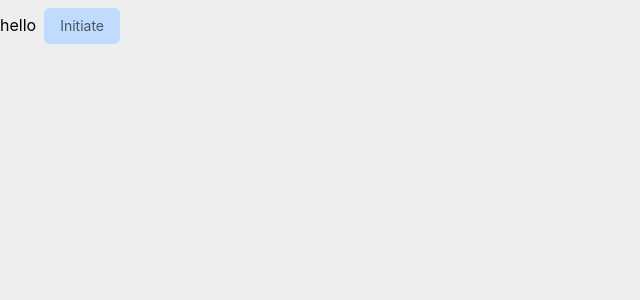
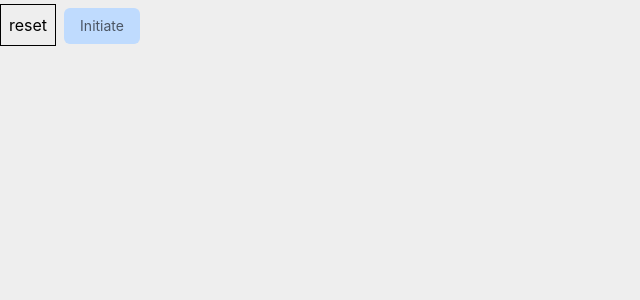
Before and after one commit to Chilap/group6, a Next.js app: page /shareScore in a window 1280 px wide. Shown: the top 300 px of the page, without its empty margins (0-640 px from the left). Built offline with nearby package versions, Linux system fonts and the light colour scheme.

Commit message:
save new gpa to localstorage

```diff
--- a/pages/shareScore.tsx
+++ b/pages/shareScore.tsx
@@ -64,8 +64,9 @@ const save = (course: string, gpa) => {
       element.avgGPAandVoted[1] = votedCount+1;
     }
   });
-  console.log(grades)
-  // localStorage.setItem("grades", grades.toString())
+  console.log(JSON.stringify(grades))
+  // localStorage.setItem("grades", grades)
+  localStorage.setItem("grades", JSON.stringify(grades))
   // const oScore = localStorage.getItem(course);
 };
 
@@ -108,7 +109,7 @@ const SubmitScore = () => {
   };
   return (
     <div>
-      <button onClick={() => initiate()}>hello </button>
+      <button className="border p-2 border-black"onClick={() => initiate()}>reset </button>
       {!initiated ? (
         <button
           className="bg-blue-200 mx-2 text-gray-600 inline-block rounded-md px-4 py-2 text-sm my-2 hover:bg-blue-300 hover:text-black hover:shadow-xl transition duration-200"
```
